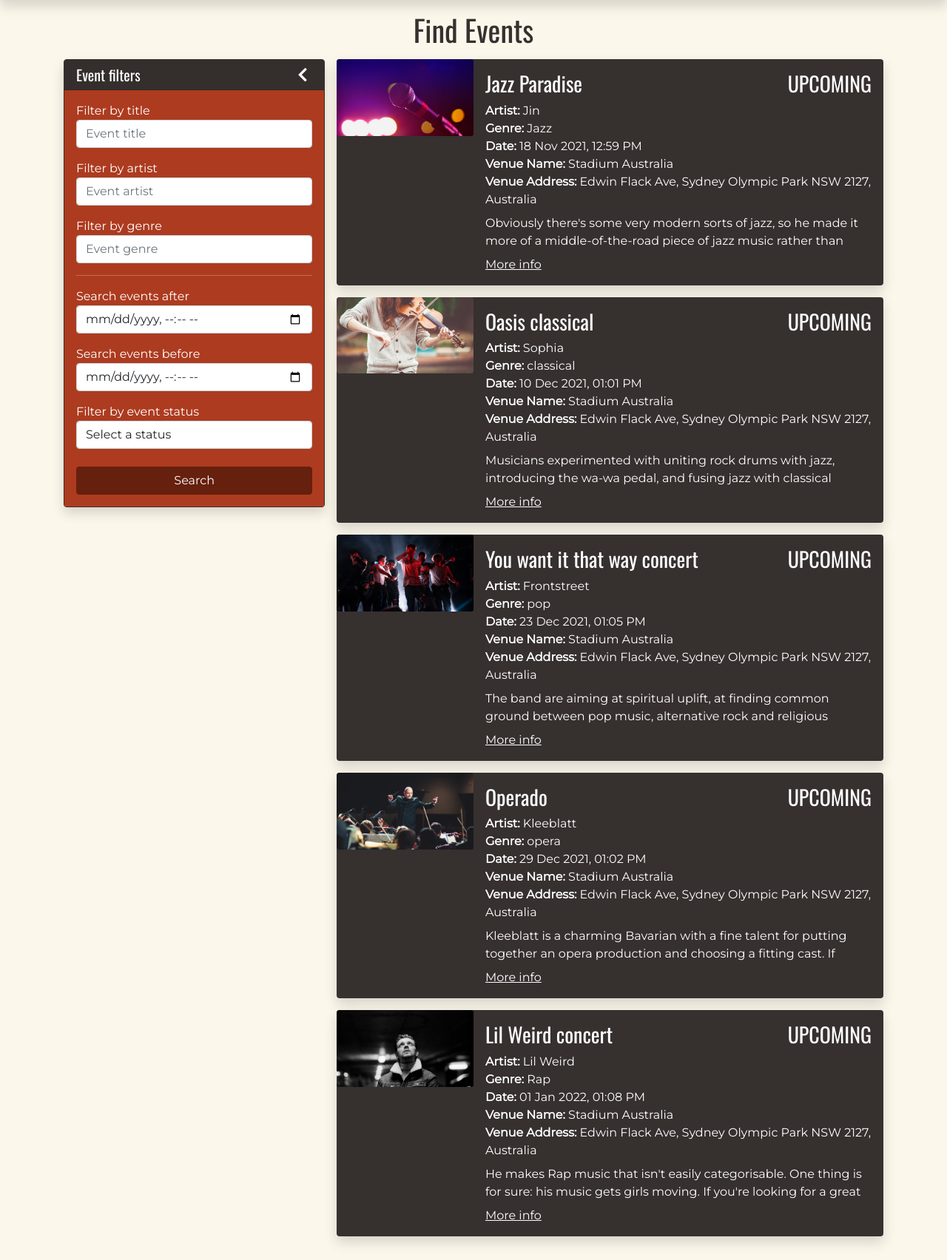
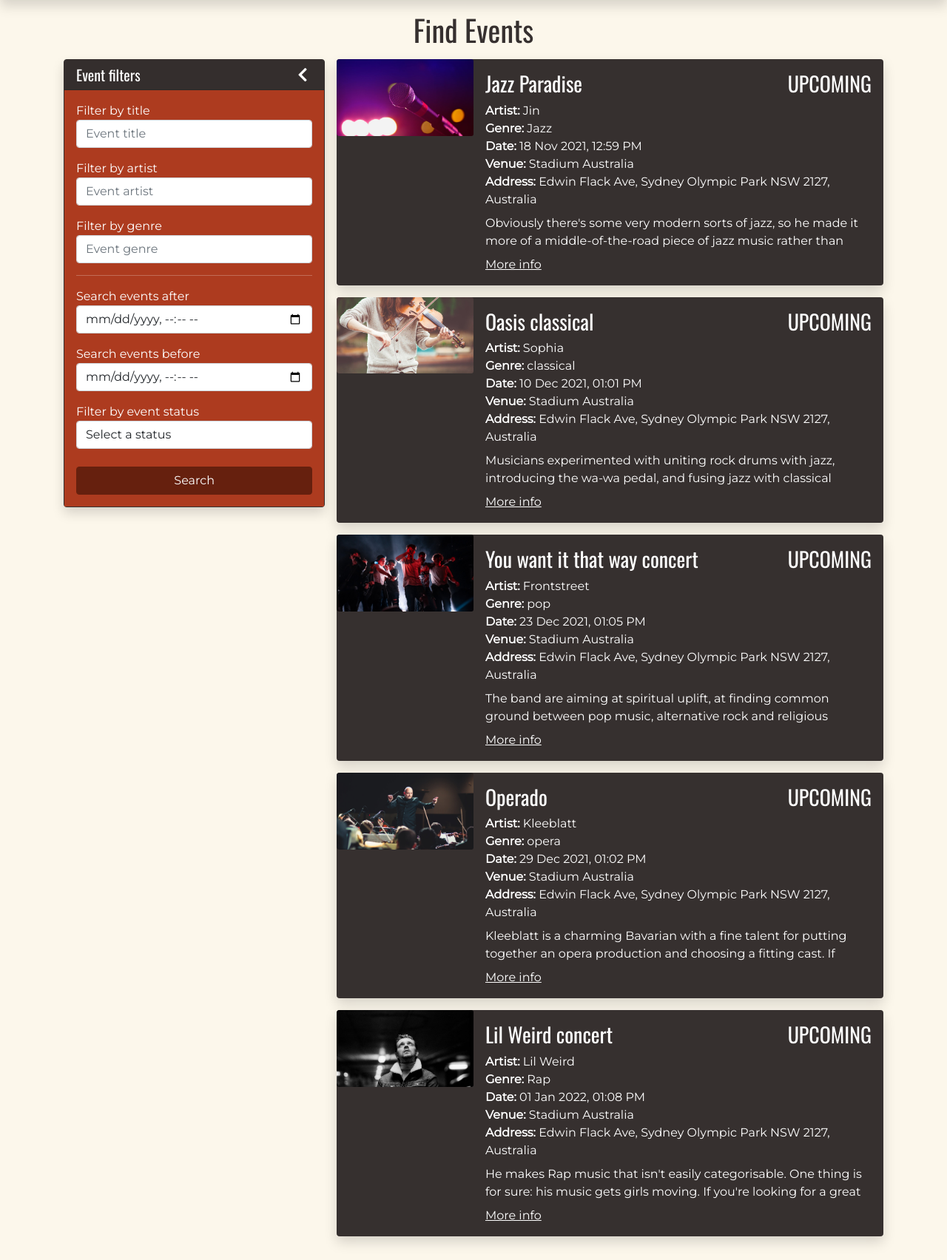
Before and after one commit to HansT01/IAB207-Events, a Flask app: page /findevents/ in a window 1280 px wide. Shown: the part 64-1768 px from the top of the page at 74% size. Run offline with Flask 2, Linux system fonts and the light colour scheme; data comes from the database, SQL or seed files in the repository; both versions use the stored data as it was after the commit; some libraries are stand-ins or nearby versions.

Commit message:
more changes

```diff
--- a/concerts/templates/components/cardcontent.jinja
+++ b/concerts/templates/components/cardcontent.jinja
@@ -21,8 +21,8 @@
               <b>Genre:</b> {{event.genre}} <br />
               <b>Date:</b> {{event.timestamp.strftime("%d %b %Y, %I:%M %p")}}
               <br />
-              <b>Venue Name:</b> {{event.venue_name}} <br />
-              <b>Venue Address:</b> {{event.venue_address}}
+              <b>Venue:</b> {{event.venue_name}} <br />
+              <b>Address:</b> {{event.venue_address}}
             </p>
           </div>
         </div>
```
Also changed, not shown: concerts/events.sqlite.
